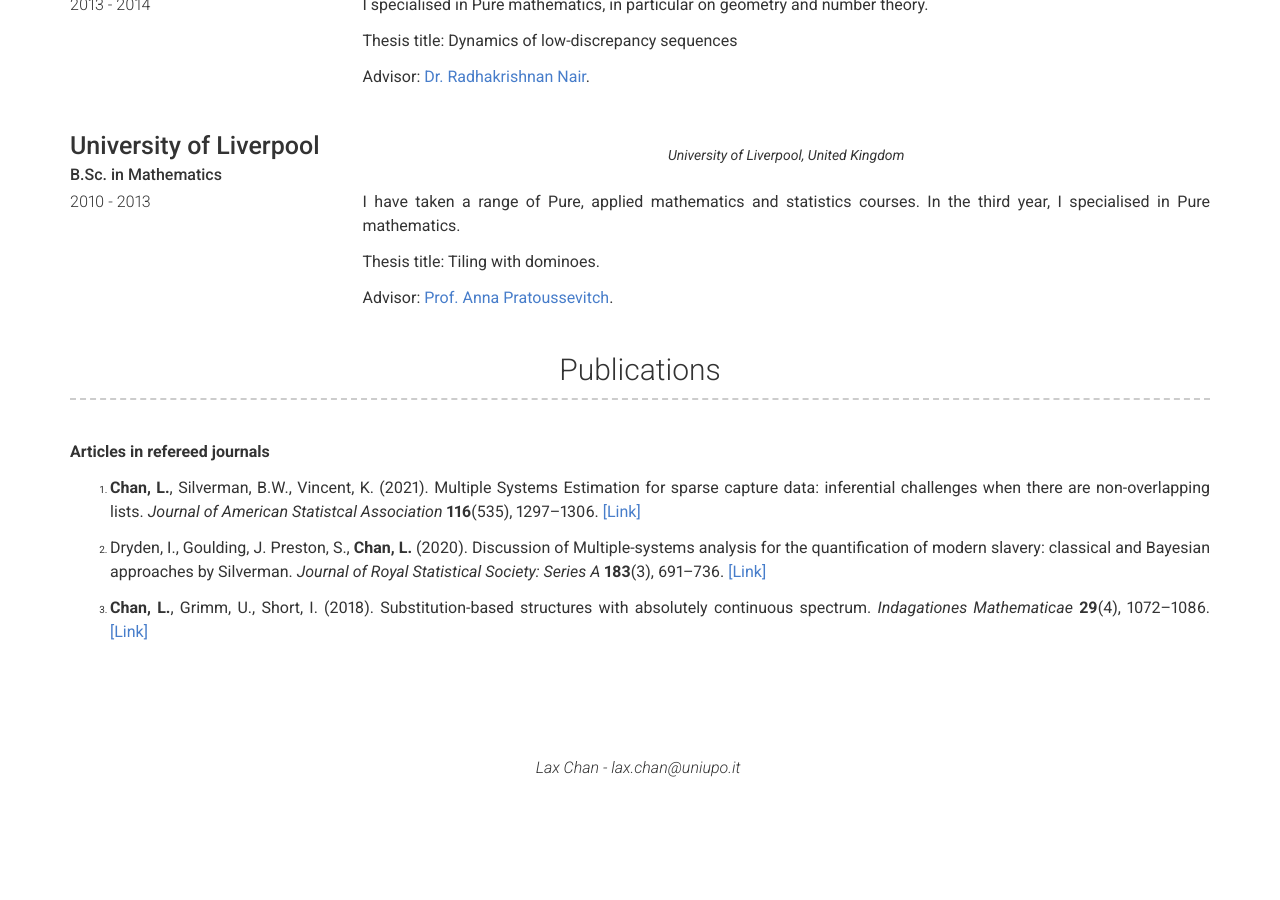
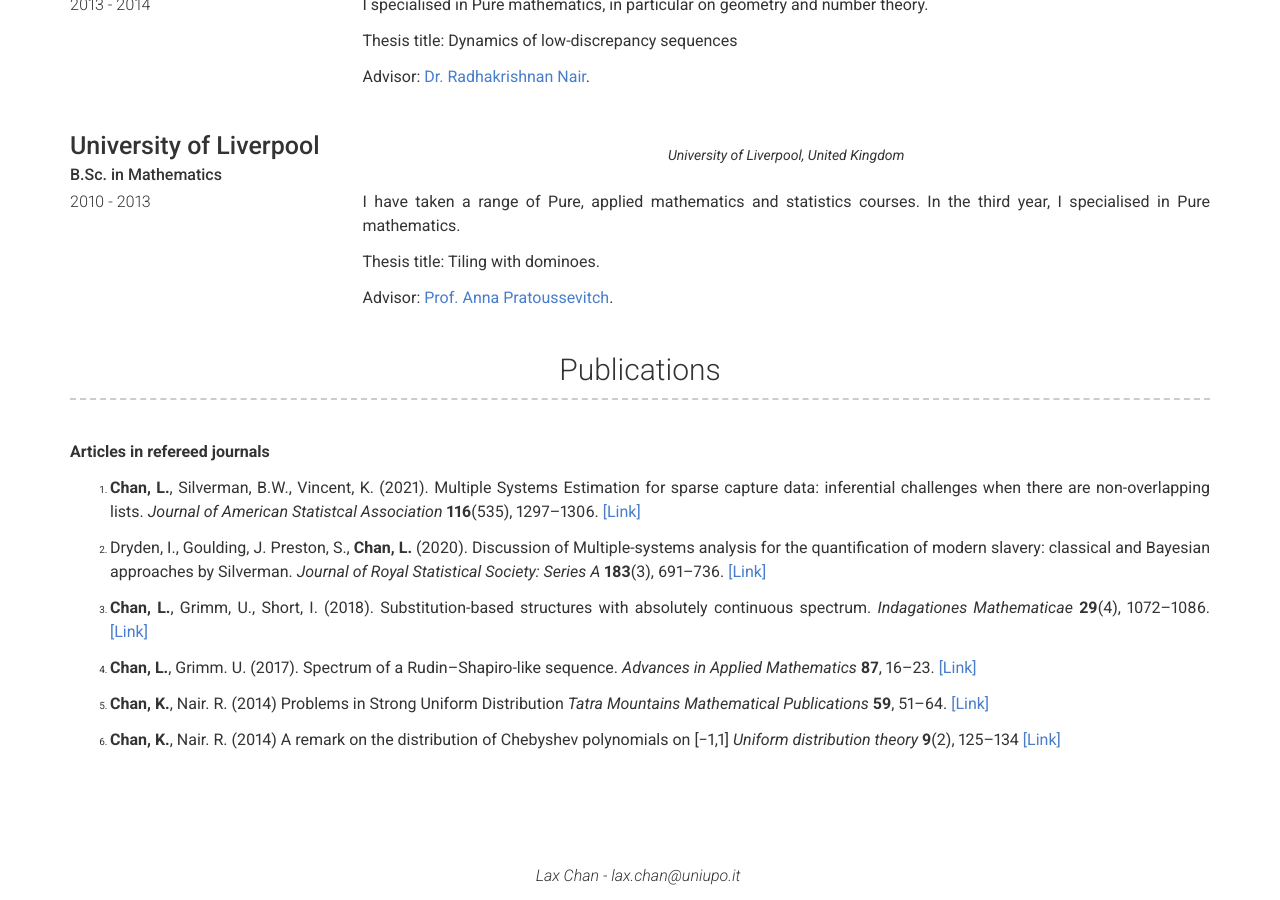
Before and after one commit to Laxchan/Laxchan.github.io, a Jekyll site: the page built from index.md, in a window 1280 px wide and 900 px high, scrolled down 1562 px. Built offline with Jekyll 4.4.1, drawn with Linux system fonts in a browser that asks for light colours; before the commit the page ends 2354 px from its top, so only the background shows below that.

Commit message:
Update _config.yml

```diff
--- a/_config.yml
+++ b/_config.yml
@@ -60,6 +60,17 @@ more_content: |
   1. **Chan, L.**, Grimm, U., Short, I. (2018). Substitution-based structures with absolutely continuous spectrum. *Indagationes Mathematicae* **29**(4), 1072--1086.
   [[Link]](https://www.sciencedirect.com/science/article/pii/S0019357718302659)
 
+  1. **Chan, L.**, Grimm. U. (2017). Spectrum of a Rudin–Shapiro-like sequence. *Advances in Applied Mathematics* **87**, 16--23.
+  [[Link]](https://www.sciencedirect.com/science/article/pii/S0196885816301397)
+
+  1. **Chan, K.**, Nair. R. (2014) Problems in Strong Uniform Distribution *Tatra Mountains Mathematical Publications* **59**, 51--64.
+  [[Link]](https://sciendo.com/article/10.2478/tmmp-2014-0018)
+
+  1. **Chan, K.**, Nair. R. (2014) A remark on the distribution of Chebyshev polynomials on [−1,1] *Uniform distribution theory* **9**(2), 125--134
+  [[Link]](https://pcwww.liv.ac.uk/~karpenk/JournalUDT/vol09/no2/08ChanNair.pdf)
+
+
+
 
 
 
```
